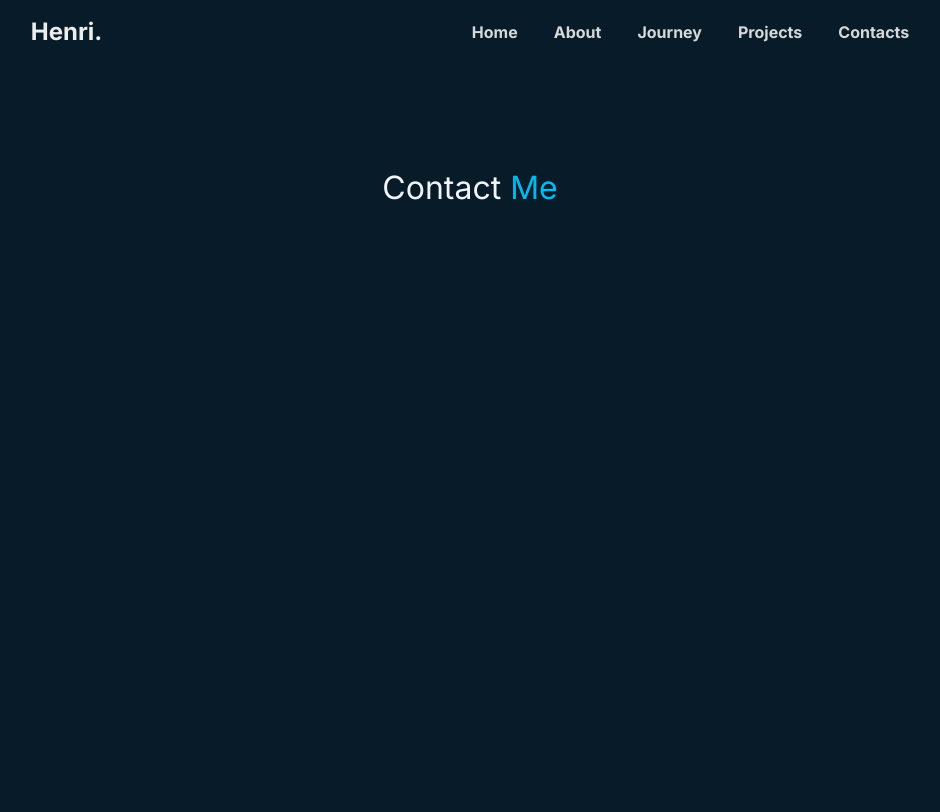
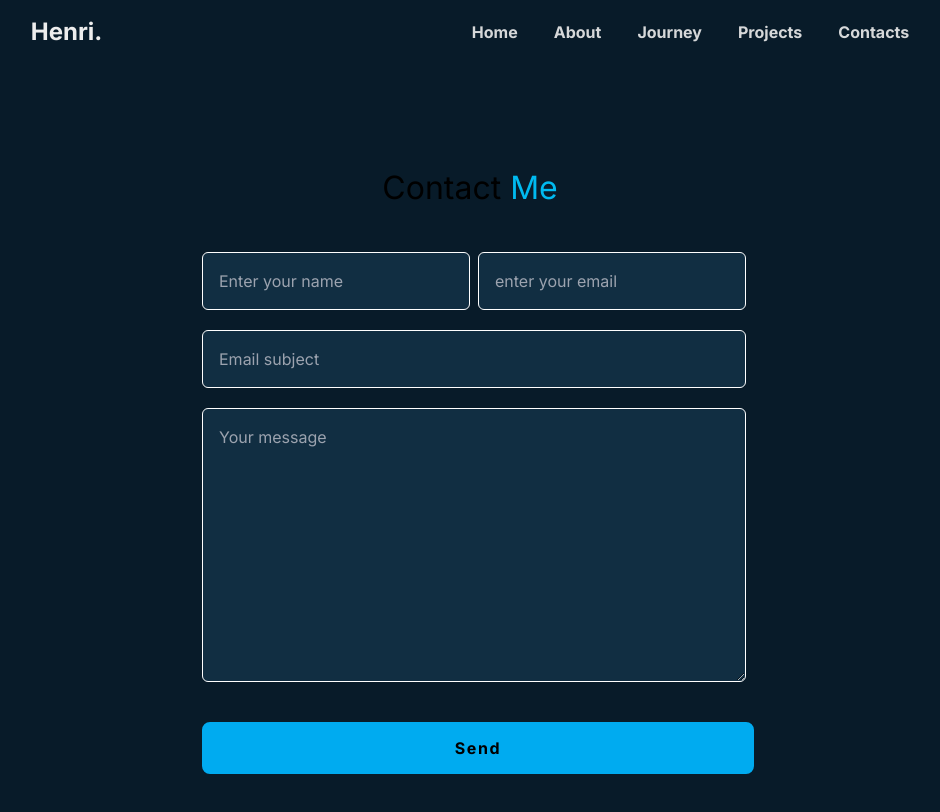
Before and after one commit to HenriTresor/portfolio, a Next.js app: page /contacts in a window 1280 px wide. Shown: the top 812 px of the page, without its empty margins (170-1110 px from the left). Built offline with nearby package versions, Linux system fonts and the light colour scheme.

Commit message:
added first contact section

```diff
--- a/app/contacts/page.tsx
+++ b/app/contacts/page.tsx
@@ -8,8 +8,20 @@ const Contacts = (props: Props) => {
 
     <div className='bg-[#081b29] h-max-screen'>
       <Header />
-      <div className='h-screen flex flex-col p-5 justify-start mt-20 items-center gap-10 text-slate-100'>
+      <div className='h-screen flex flex-col p-5 justify-start mt-20 items-center gap-10'>
         <h1 className='text-[2em]'>Contact <span className='text-[#00baf0]'>Me</span></h1>
+
+        <div className='flex flex-col gap-5'>
+          <div>
+            <input placeholder='Enter your name'/>
+            <input placeholder='enter your email'/>
+          </div>
+          <input placeholder='Email subject'/>
+          <textarea placeholder='Your message' rows={10}>
+
+          </textarea>
+          <button className='btn text-black bg-[#00abf0]'>send</button>
+        </div>
       </div>
     </div>
   )
--- a/app/globals.css
+++ b/app/globals.css
@@ -37,3 +37,7 @@
 .box progress::-webkit-progress-value {
     @apply text-white
 }
+
+div input, div textarea{
+    @apply  p-4 ml-2 bg-[#112e42] text-white border-[1px] border-white rounded-md
+}
```
